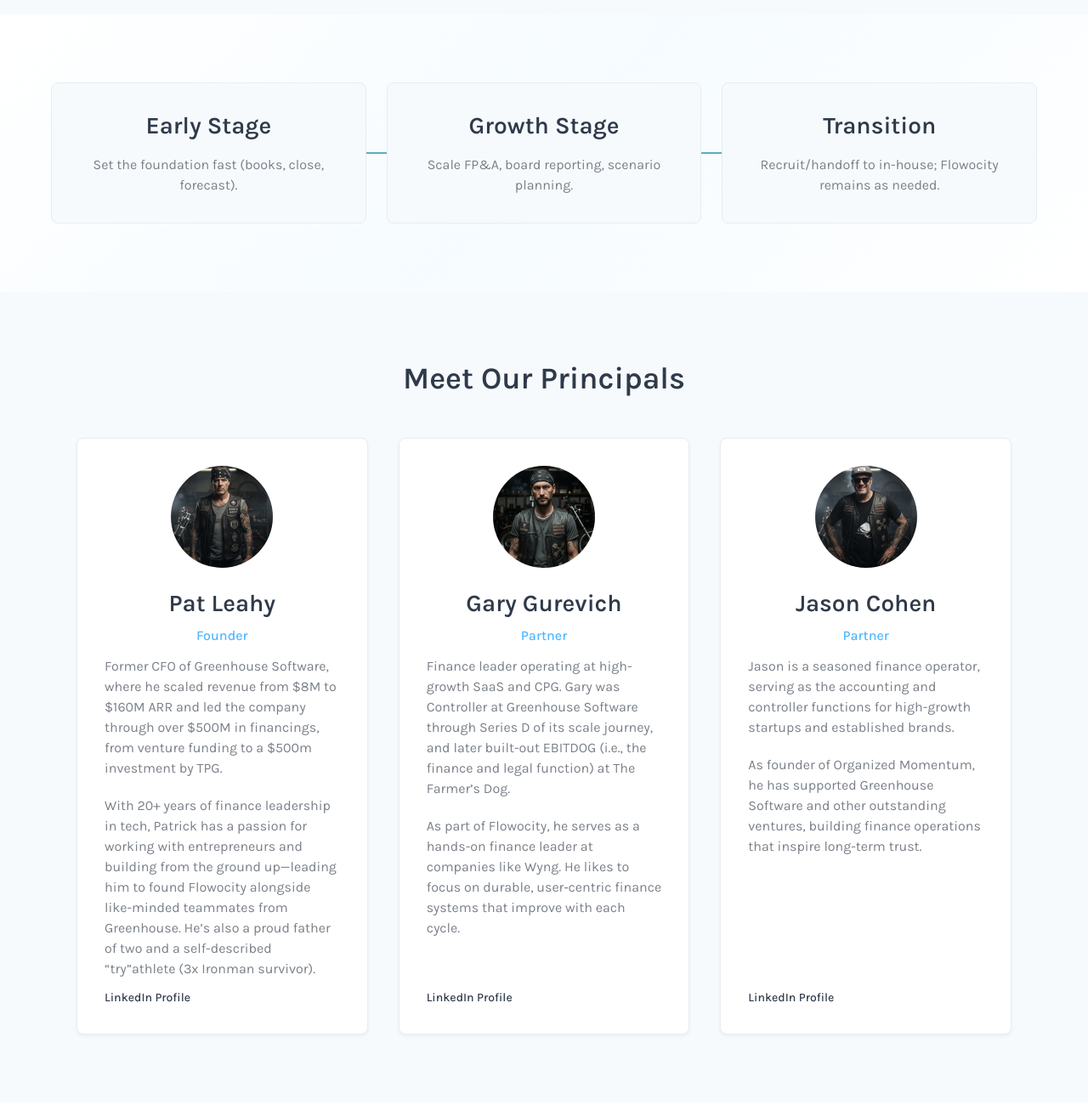
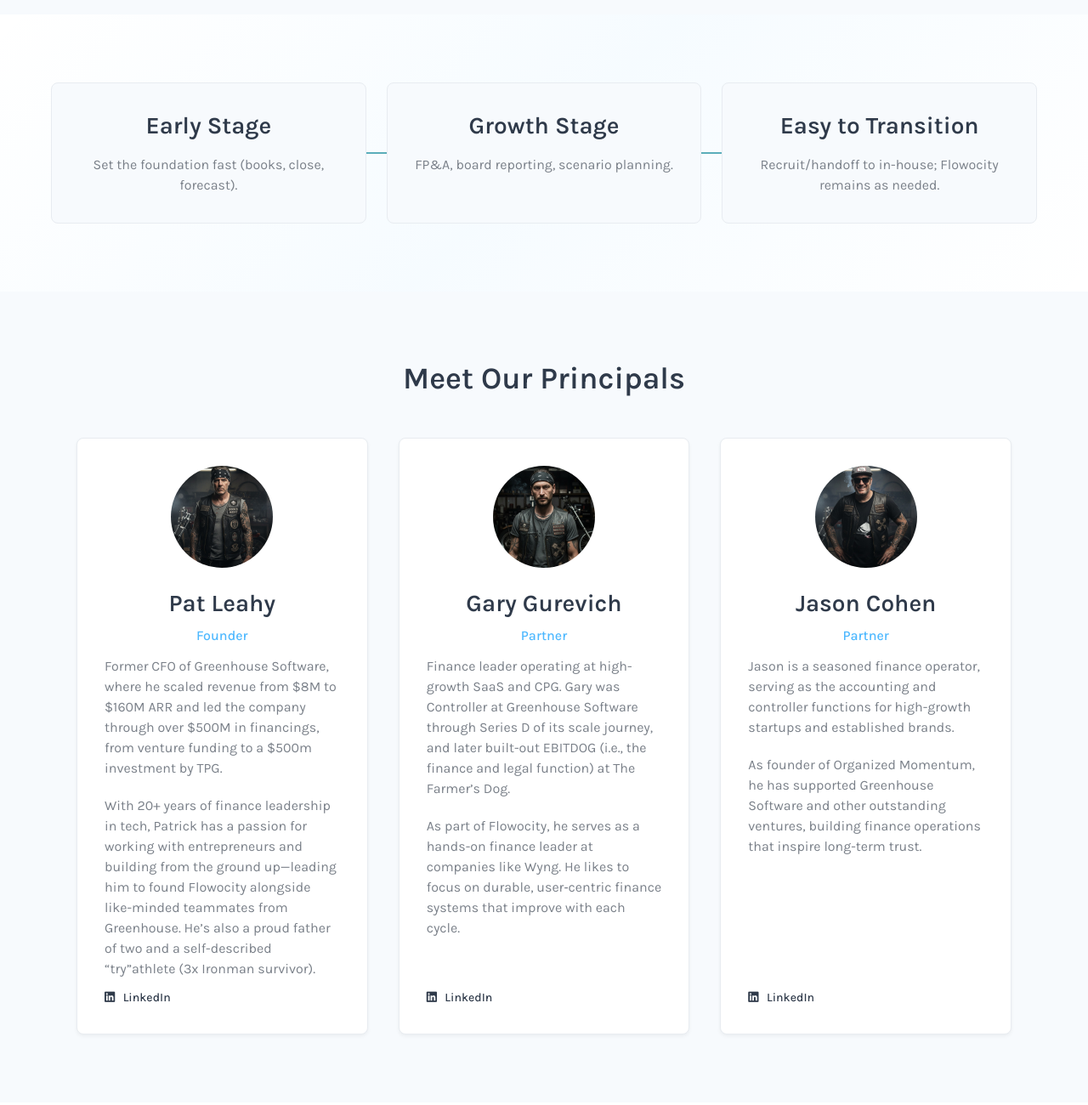
Before and after one commit to brklyngg/flowocity-website, a plain HTML site: page index.html in a window 1280 px wide. Shown: the part 1360-2660 px from the top of the page at 85% size. Drawn offline with Linux system fonts and the light colour scheme.

Commit message:
Site copy updates: hero subtitle, stage section text, LinkedIn links with icon, contact wording

```diff
--- a/index.html
+++ b/index.html
@@ -35,7 +35,7 @@
                 <img src="assets/flowocity-logo.svg" alt="Flowocity logo" class="brand-logo">
             </div>
             <h1 class="hero-title">Build Leverage, Not Overhead.</h1>
-            <p class="hero-subtitle">Scale Smarter with a Fractional Finance Team.</p>
+            <p class="hero-subtitle">Scale Smarter with Flowocity as your Finance Team.</p>
         </div>
     </section>
 
@@ -124,10 +124,10 @@
                 </div>
                 <div class="stage">
                     <h3>Growth Stage</h3>
-                    <p>Scale FP&A, board reporting, scenario planning.</p>
+                    <p>FP&A, board reporting, scenario planning.</p>
                 </div>
                 <div class="stage">
-                    <h3>Transition</h3>
+                    <h3>Easy to Transition</h3>
                     <p>Recruit/handoff to in-house; Flowocity remains as needed.</p>
                 </div>
             </div>
@@ -147,7 +147,7 @@
                     <p class="member-title">Founder</p>
                     <p class="member-bio">Former CFO of Greenhouse Software, where he scaled revenue from $8M to $160M ARR and led the company through over $500M in financings, from venture funding to a $500m investment by TPG.</p>
                     <p class="member-bio">With 20+ years of finance leadership in tech, Patrick has a passion for working with entrepreneurs and building from the ground up—leading him to found Flowocity alongside like-minded teammates from Greenhouse. He’s also a proud father of two and a self-described “try”athlete (3x Ironman survivor).</p>
-                    <a href="https://www.linkedin.com/in/pdleahy/" target="_blank" rel="noopener noreferrer" class="member-link">LinkedIn Profile</a>
+                    <a href="https://www.linkedin.com/in/pdleahy/" target="_blank" rel="noopener noreferrer" class="member-link"><i class="fa-brands fa-linkedin" aria-hidden="true"></i> LinkedIn</a>
                 </div>
                 <div class="team-member">
                     <div class="member-photo">
@@ -157,7 +157,7 @@
                     <p class="member-title">Partner</p>
                     <p class="member-bio">Finance leader operating at high-growth SaaS and CPG. Gary was Controller at Greenhouse Software through Series D of its scale journey, and later built-out EBITDOG (i.e., the finance and legal function) at The Farmer’s Dog.</p>
                     <p class="member-bio">As part of Flowocity, he serves as a hands-on finance leader at companies like Wyng. He likes to focus on durable, user‑centric finance systems that improve with each cycle.</p>
-                    <a href="https://www.linkedin.com/in/ggurevich/" target="_blank" rel="noopener noreferrer" class="member-link">LinkedIn Profile</a>
+                    <a href="https://www.linkedin.com/in/ggurevich/" target="_blank" rel="noopener noreferrer" class="member-link"><i class="fa-brands fa-linkedin" aria-hidden="true"></i> LinkedIn</a>
                 </div>
                 <div class="team-member">
                     <div class="member-photo">
@@ -167,7 +167,7 @@
                     <p class="member-title">Partner</p>
                     <p class="member-bio">Jason is a seasoned finance operator, serving as the accounting and controller functions for high-growth startups and established brands.</p>
                     <p class="member-bio">As founder of Organized Momentum, he has supported Greenhouse Software and other outstanding ventures, building finance operations that inspire long-term trust.</p>
-                    <a href="https://www.linkedin.com/in/jasoncohen4/" target="_blank" rel="noopener noreferrer" class="member-link">LinkedIn Profile</a>
+                    <a href="https://www.linkedin.com/in/jasoncohen4/" target="_blank" rel="noopener noreferrer" class="member-link"><i class="fa-brands fa-linkedin" aria-hidden="true"></i> LinkedIn</a>
                 </div>
             </div>
         </div>
@@ -177,7 +177,7 @@
     <section id="contact" class="contact">
         <div class="container">
             <h2 class="section-title">Get in Touch</h2>
-            <p class="contact-subtitle">We'd love to hear from you. Please fill out this form.</p>
+            <p class="contact-subtitle">Please fill out this form, or email us directly at <a href="mailto:info@flowocity.ai">info@flowocity.ai</a></p>
 
             <form class="contact-form" id="contact-form">
                 <div class="form-group">
@@ -203,7 +203,7 @@
                 </div>
                 <button type="submit" class="btn btn-primary">Send</button>
             </form>
-            <p class="contact-email">Or email us directly at <a href="mailto:info@flowocity.ai">info@flowocity.ai</a></p>
+
         </div>
     </section>
 
--- a/styles.css
+++ b/styles.css
@@ -734,6 +734,11 @@ section { scroll-margin-top: 90px; }
     color: var(--sky-blue);
 }
 
+/* Minimal LinkedIn icon spacing */
+.member-link i.fa-linkedin {
+    margin-right: 6px;
+}
+
 /* Contact Section */
 .contact {
     padding: 80px 0;
```
